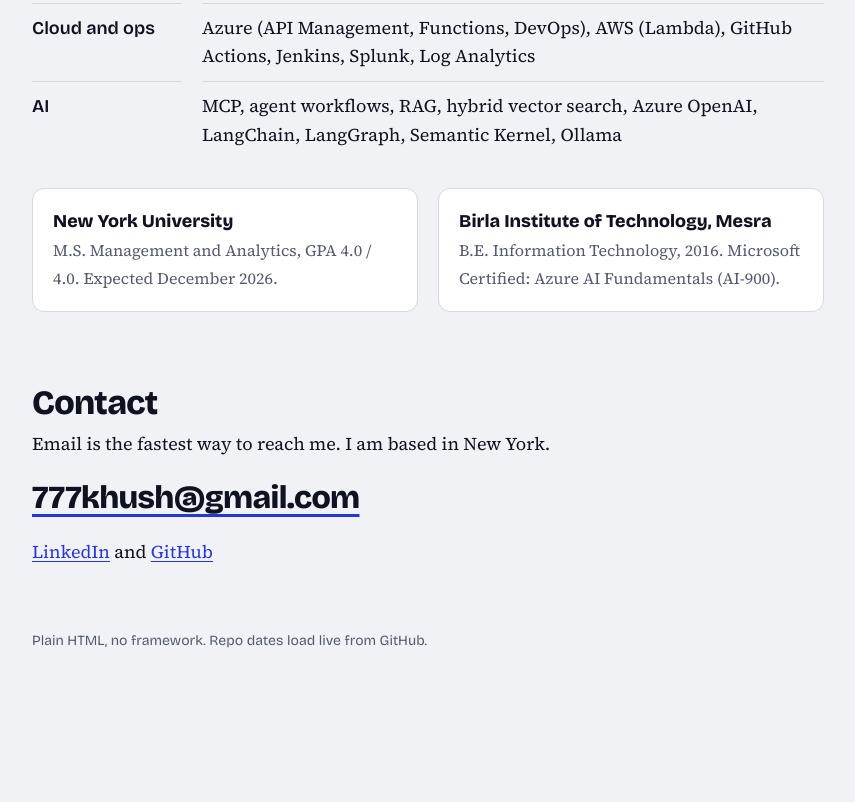
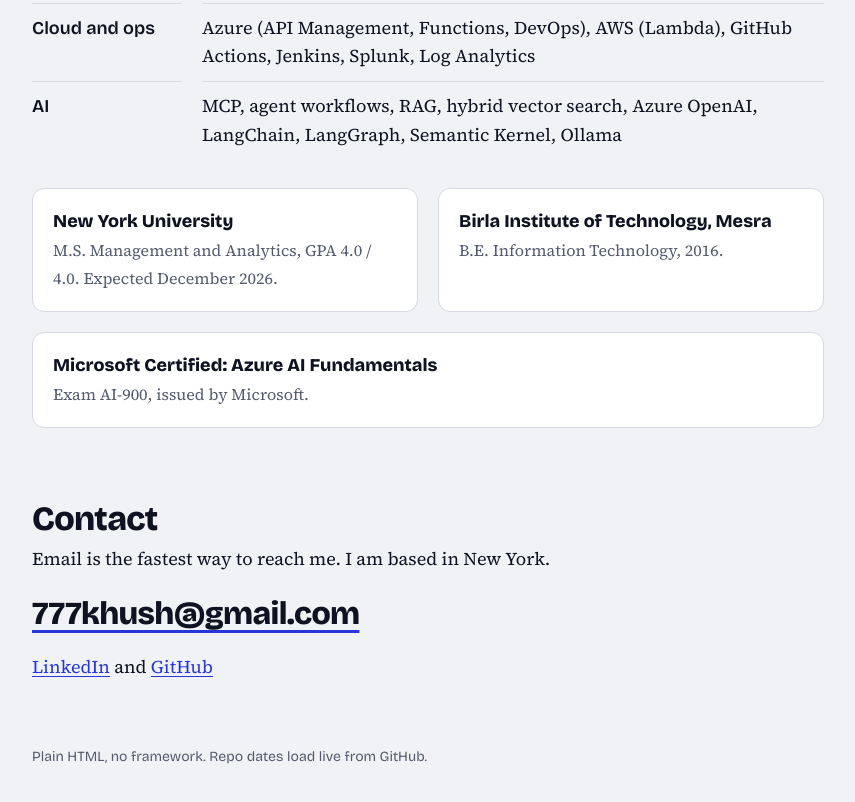
Before and after one commit to Khushboo-Mishra/Khushboo-Mishra.github.io, a plain HTML site: page index.html in a window 1280 px wide. Shown: the part 10419-11221 px from the top of the page, without its empty margins (374-1229 px from the left). Before the commit the page ends 11168 px from the top, so only its background shows below. Drawn offline with nearby package versions, Linux system fonts and the light colour scheme; no server answers.

Commit message:
Fix education and certification, simplify README

```diff
--- a/index.html
+++ b/index.html
@@ -549,7 +549,8 @@ footer{margin-top:64px;font-family:var(--display);font-size:14px;color:var(--mut
   </dl>
   <div class="edu" style="margin-top:28px">
     <div><b>New York University</b><span>M.S. Management and Analytics, GPA 4.0 / 4.0. Expected December 2026.</span></div>
-    <div><b>Birla Institute of Technology, Mesra</b><span>B.E. Information Technology, 2016. Microsoft Certified: Azure AI Fundamentals (AI-900).</span></div>
+    <div><b>Birla Institute of Technology, Mesra</b><span>B.E. Information Technology, 2016.</span></div>
+    <div style="grid-column:1/-1"><b>Microsoft Certified: Azure AI Fundamentals</b><span>Exam AI-900, issued by Microsoft.</span></div>
   </div>
 </section>
 
```
Also changed, not shown: 1 other file.
